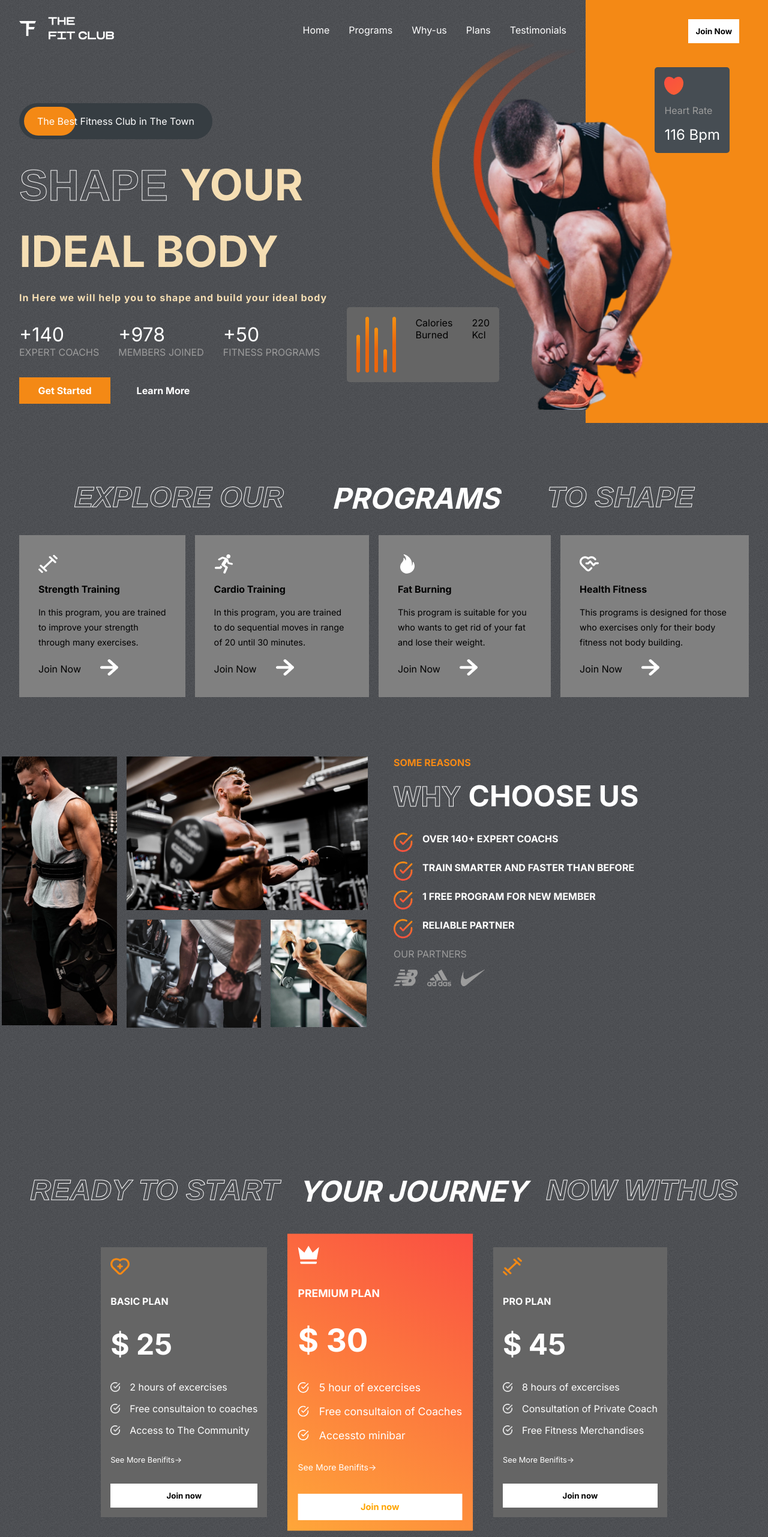
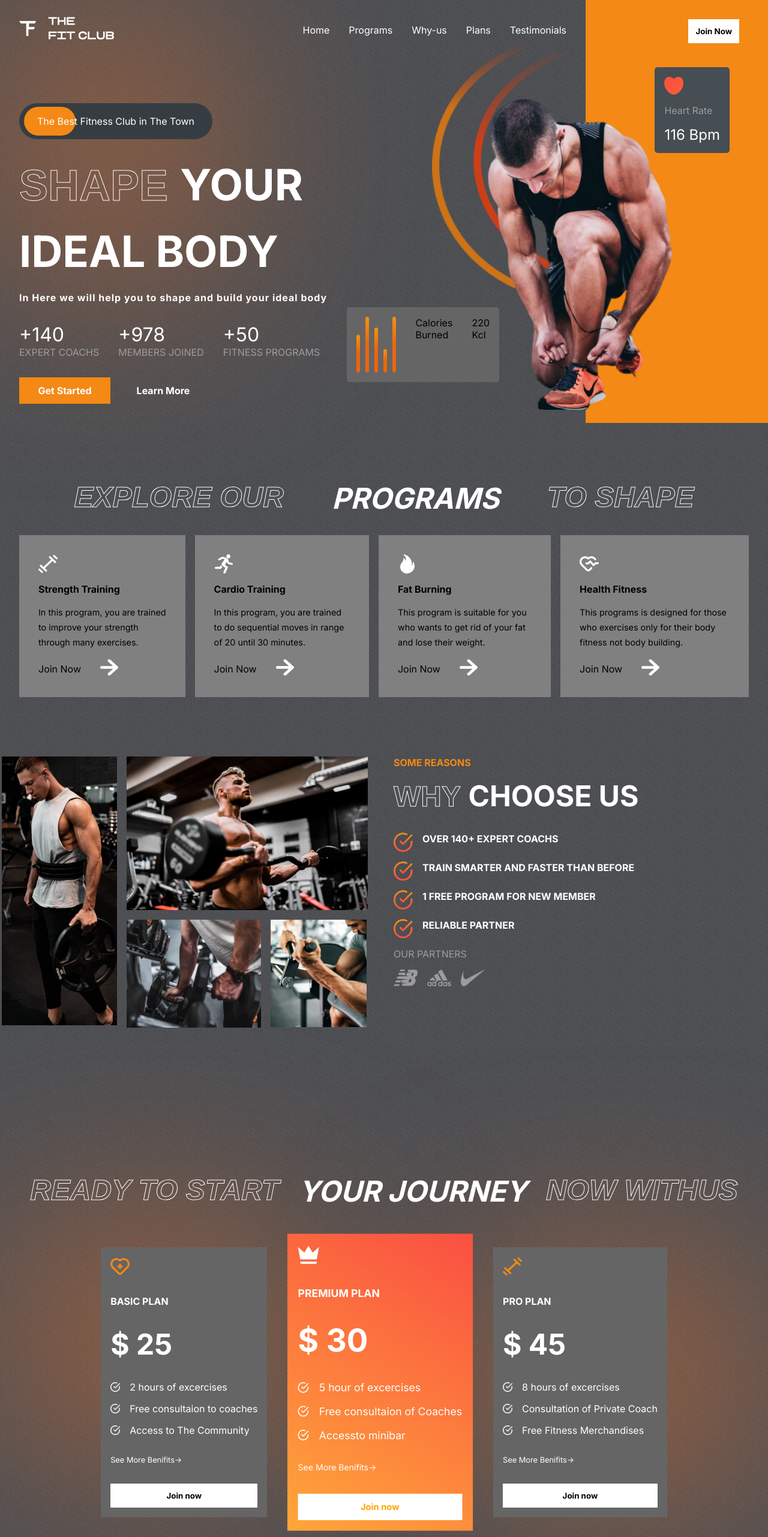
Before and after one commit to Uday3697/The-Fit-Club, a React (Create React App) app: page / in a window 1280 px wide. Shown: the top 2562 px of the page at 60% size. Built offline with nearby package versions, Linux system fonts and the light colour scheme.

Commit message:
footer blur  effects

```diff
--- a/src/App.css
+++ b/src/App.css
@@ -46,6 +46,6 @@
   background: rgba(253, 120, 43, 0.59);
   position: absolute;
   border-radius: 50%;
-  filter: blur(212px);
+  filter: blur(150px);
   z-index: -9;
 }
--- a/src/Components/Footer/Footer.css
+++ b/src/Components/Footer/Footer.css
@@ -24,3 +24,19 @@
 .logo-f>img{
     width: 10rem;
 }
+.blur-f-1{
+    bottom: 0;
+    right: 15%;
+    width: 26rem;
+    height: 12rem;
+    filter: blur(200px);
+    background: red;
+}
+.blur-f-2{
+    bottom: 0;
+    left: 15%;
+    width: 26rem;
+    height: 12rem;
+    filter: blur(200px);
+    background:rgb(255, 115, 0);
+}
--- a/src/Components/Footer/Footer.jsx
+++ b/src/Components/Footer/Footer.jsx
@@ -19,6 +19,8 @@ const Footer = () => {
             <div className="logo-f">
             <img src={Logo} alt="" />
             </div>
+            <div className="blur blur-f-1"></div>
+            <div className="blur blur-f-2"></div>
         </div>
     </div>
   )
--- a/src/Components/Hero/Hero.css
+++ b/src/Components/Hero/Hero.css
@@ -47,7 +47,7 @@
     text-transform: uppercase;
     font-size: 4.5rem;
     font-weight: bold;
-    color: wheat;
+    color: white;
     text-overflow: inherit;
 }
 .hero-text>div:nth-of-type(3){
@@ -151,3 +151,8 @@
     color: white;
     font-size: 1.5rem;
 }
+.hero-blur{
+  width: 22rem;
+  height: 30rem;
+  left: 0;
+}
--- a/src/Components/Hero/Hero.jsx
+++ b/src/Components/Hero/Hero.jsx
@@ -10,7 +10,7 @@ import Calories from "../../assets/calories.png";
 const Hero = () => {
   return (
     <div className="hero">
-      <div className="blur blur-h"> </div>
+      <div className="blur hero-blur"> </div>
       <div className="left-h">
         <Header />
         <div className="the-best-ad">
--- a/src/Components/Plans/Plans.css
+++ b/src/Components/Plans/Plans.css
@@ -6,6 +6,16 @@
     align-items: center;
     gap: 4rem;
     position: relative;
+}
+.plans-blur-1{
+    width: 32rem;
+    height: 23rem;
+    top: 6rem;left: 0rem;
+}
+.plans-blur-2{
+    width: 32rem;
+    height: 23rem;
+    top: 10rem;right: 0rem;
 }
 .plans{
     display: flex;
--- a/src/Components/Plans/Plans.jsx
+++ b/src/Components/Plans/Plans.jsx
@@ -5,6 +5,8 @@ import whiteTick from "../../assets/whiteTick.png";
 const Plans = () => {
   return (
     <div className="plans-container">
+       <div className=" blur plans-blur-1"></div>
+       <div className=" blur plans-blur-2"></div>
       <div className="programs-header" style={{ gap: "2rem" }}>
         <span className="stroke-text">READY TO START</span>
         <span>YOUR JOURNEY</span>
```
